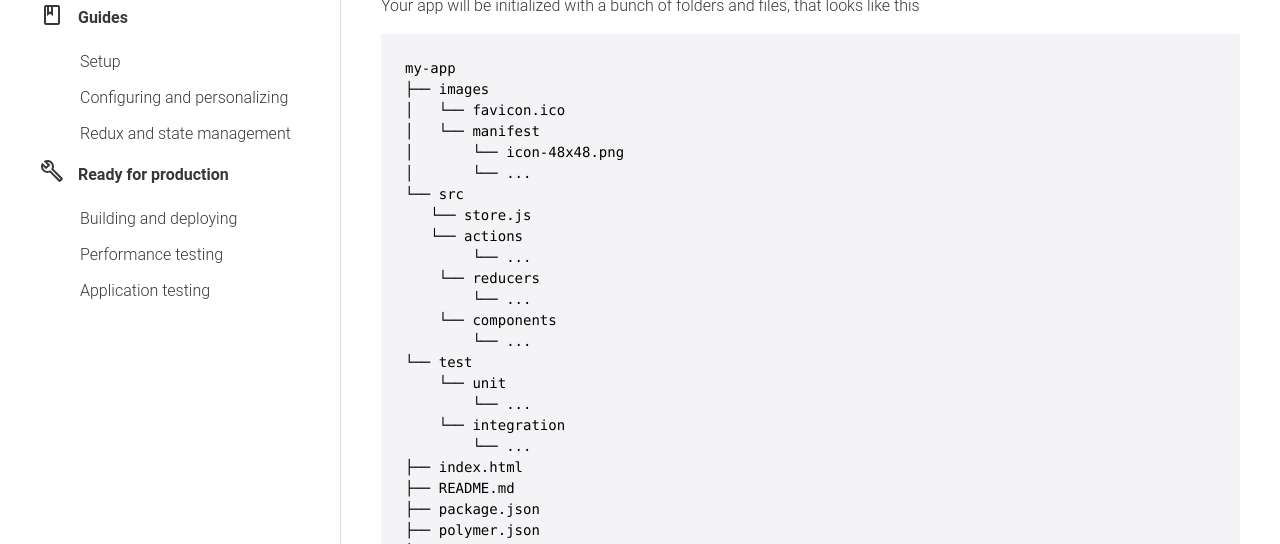
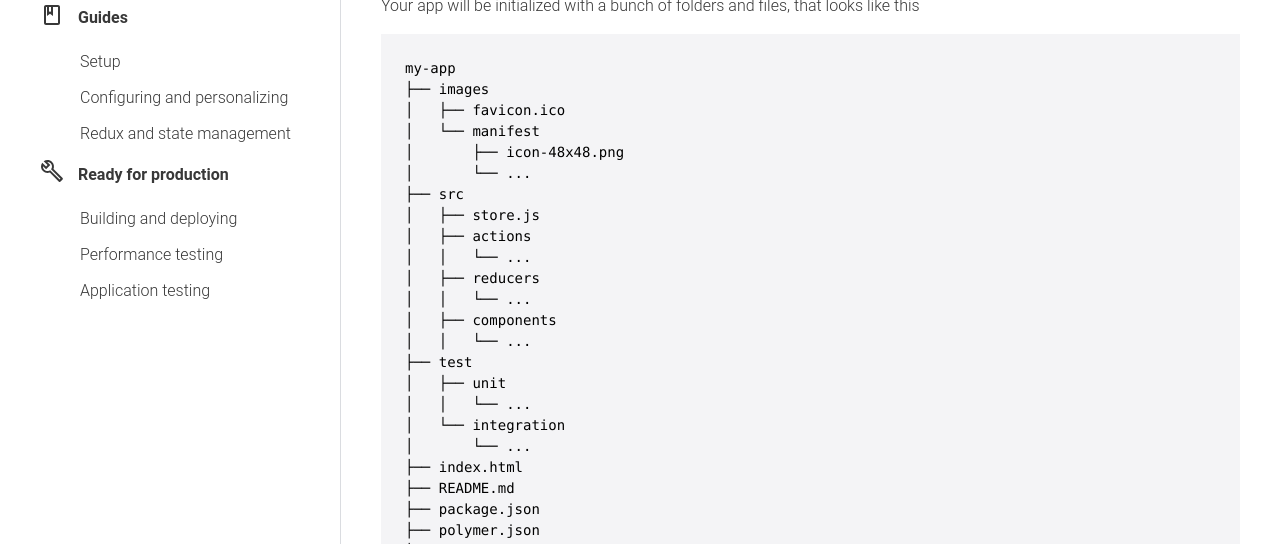
Before and after one commit to Polymer/pwa-starter-kit, a Jekyll site: the page built from configuring-and-personalizing.md, in a window 1280 px wide and 1400 px high, scrolled down 729 px. Shown: the part 200-744 px from the top of the window. Built offline with Jekyll 4.4.1, drawn with Linux system fonts in a browser that asks for light colours; some web fonts are replaced; some of the changed text lies outside the part shown.

Commit message:
- Add Google Analytics tracking code - In configuring-and-personalizing.md     - s/Configuring-and-personalizing/configuring-and-personalizing in one of the links     - minor alignment fixup in the file/folder structure diagram - removed extra </li> in post.html

````diff
--- a/_config.yml
+++ b/_config.yml
@@ -1,3 +1,4 @@
 permalink: /:title/
 name: PWA Starter Kit
 description: Starter templates for building PWAs
+google_analytics: UA-39334307-23
--- a/_layouts/default.html
+++ b/_layouts/default.html
@@ -11,6 +11,9 @@
   <meta name="theme-color" content="#000">
   <link rel="stylesheet" href="{{site.baseurl}}/css/main.css">
   <link rel="preconnect" href="https://fonts.gstatic.com/" crossorigin>
+  {% if site.google_analytics and jekyll.environment == 'production' %}
+  {% include analytics.html %}
+  {% endif %}
 </head>
 <body>
   <nav class="main-nav">
--- a/_layouts/post.html
+++ b/_layouts/post.html
@@ -38,7 +38,6 @@ layout: default
         <li>
           <a href="{{site.baseurl}}/redux-and-state-management/">Redux and state management</a>
         </li>
-        </li>
       </ul>
       <li>
         <svg>
@@ -56,7 +55,6 @@ layout: default
         <li>
           <a href="{{site.baseurl}}/application-testing/">Application testing</a>
         </li>
-        </li>
       </ul>
     </ul>
   </nav>
--- a/configuring-and-personalizing.md
+++ b/configuring-and-personalizing.md
@@ -29,23 +29,23 @@ Your app will be initialized with a bunch of folders and files, that looks like
 ```
 my-app
 ├── images
-│   └── favicon.ico
+│   ├── favicon.ico
 │   └── manifest
-│       └── icon-48x48.png
+│       ├── icon-48x48.png
 │       └── ...
-└── src
-   └── store.js
-   └── actions
-        └── ...
-    └── reducers
-        └── ...
-    └── components
-        └── ...
-└── test
-    └── unit
-        └── ...
-    └── integration
-        └── ...
+├── src
+│   ├── store.js
+│   ├── actions
+│   │   └── ...
+│   ├── reducers
+│   │   └── ...
+│   ├── components
+│   │   └── ...
+├── test
+│   ├── unit
+│   │   └── ...
+│   └── integration
+│       └── ...
 ├── index.html
 ├── README.md
 ├── package.json
@@ -157,7 +157,7 @@ class MyView4 extends PageViewElement {
 window.customElements.define('my-view4', MyView4);
 ```
 
-(🔎This page extends `PageViewElement` rather than `LitElement` as an optimization; for more details on that, check out the [conditional rendering]({{site.baseurl}}/Configuring-and-personalizing#conditionally-rendering-views) section)
+(🔎This page extends `PageViewElement` rather than `LitElement` as an optimization; for more details on that, check out the [conditional rendering]({{site.baseurl}}/configuring-and-personalizing#conditionally-rendering-views) section)
 
 ### Adding the page to the application
 Great! Now we that we have our new element, we need to add it to the application!
````
Also changed, not shown: _includes/analytics.html (added, +7 -0 lines).
